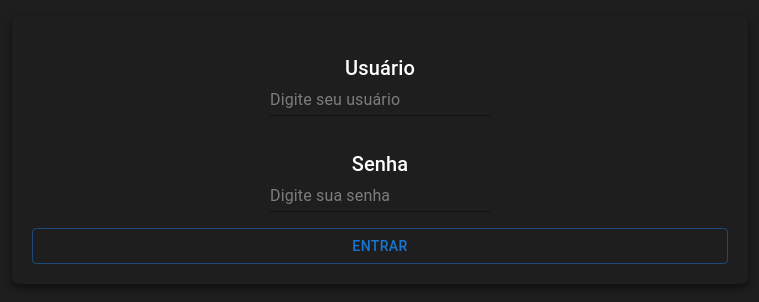
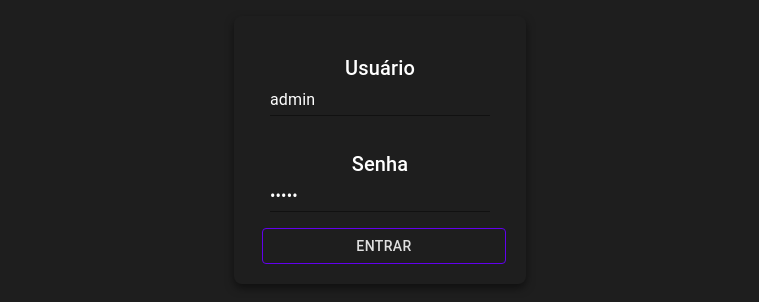
Before and after one commit to GabrielRego1/smartface-ui, a React (Vite) app: page / in a window 1280 px wide. Shown: the part 250-552 px from the top of the page, without its empty margins (260-1019 px from the left). Built offline with nearby package versions, Linux system fonts and the light colour scheme.

Commit message:
fix: viewport

```diff
--- a/src/App.css
+++ b/src/App.css
@@ -20,7 +20,6 @@
 }
 
 #root {
-  min-width: 100vh;
   margin: 0 auto;
   padding: 2rem;
   text-align: center;
--- a/src/components/Cart/CartList/CartList.tsx
+++ b/src/components/Cart/CartList/CartList.tsx
@@ -47,7 +47,7 @@ const CartList: React.FC = () => {
   };
 
   return (
-    <Box sx={{ padding: 2, boxShadow:'0 8px 16px rgba(0, 0, 0, 0.5);'}}>
+    <Box sx={{ padding: 2, boxShadow: '0 8px 16px rgba(0, 0, 0, 0.5);', minWidth: '100vh' }}>
 
       <Box className="box" sx={{ display: 'flex', justifyContent: 'flex-start', mt: 2 }}>
         <Typography variant="h4" component="h1" sx={{ mb: 2, color: 'var(--cor-botao)' }}>Lista de Carrinhos</Typography>
--- a/src/components/Login/Login.css
+++ b/src/components/Login/Login.css
@@ -1,4 +1,5 @@
 .login{
     display: flex;
     flex-direction: column;
+    width: auto;
 }
--- a/src/components/Login/Login.tsx
+++ b/src/components/Login/Login.tsx
@@ -4,8 +4,8 @@ import { useState } from 'react';
 import { useNavigate } from 'react-router-dom';
 
 function Login() {
-    const [username, setUsername] = useState('');
-    const [password, setPassword] = useState('');
+    const [username, setUsername] = useState('admin');
+    const [password, setPassword] = useState('admin');
     const [error, setError] = useState(false);
     const [success, setSuccess] = useState(false);
     const navigate = useNavigate();
@@ -30,8 +30,8 @@ function Login() {
                     <Typography variant="h6">
                         Usuário
                     </Typography>
-                    <Input     sx={{ color: 'white', '&::placeholder': { color: 'white' }, borderColor: 'white' }}
-                     placeholder="Digite seu usuário" id="username" value={username} onChange={(e) => setUsername(e.target.value)} />
+                    <Input sx={{ color: 'white', '&::placeholder': { color: 'white' }, borderColor: 'white' }}
+                        placeholder="Digite seu usuário" id="username" value={username} onChange={(e) => setUsername(e.target.value)} />
                 </FormControl>
             </Box>
             <Box className="box">
@@ -39,11 +39,11 @@ function Login() {
                     <Typography variant="h6">
                         Senha
                     </Typography>
-                    <Input     sx={{ color: 'white', '&::placeholder': { color: 'white' }, borderColor: 'white' }}
-                     placeholder="Digite sua senha" id="password" type="password" value={password} onChange={(e) => setPassword(e.target.value)} />
+                    <Input sx={{ color: 'white', '&::placeholder': { color: 'white' }, borderColor: 'white' }}
+                        placeholder="Digite sua senha" id="password" type="password" value={password} onChange={(e) => setPassword(e.target.value)} />
                 </FormControl>
             </Box>
-            <Button variant="outlined" onClick={handleLogin}>Entrar</Button>
+            <Button variant="outlined" sx={{ ml: 1, color: 'var(--cor-texto)', borderColor: 'var(--cor-botao)', }} onClick={handleLogin}>Entrar</Button>
             <Snackbar open={error || success} autoHideDuration={6000} onClose={handleCloseSnackbar}>
                 <Alert onClose={handleCloseSnackbar} severity={error ? 'error' : 'success'}>
                     {error ? 'Por favor, preencha todos os campos!' : 'Login bem-sucedido!'}
```
